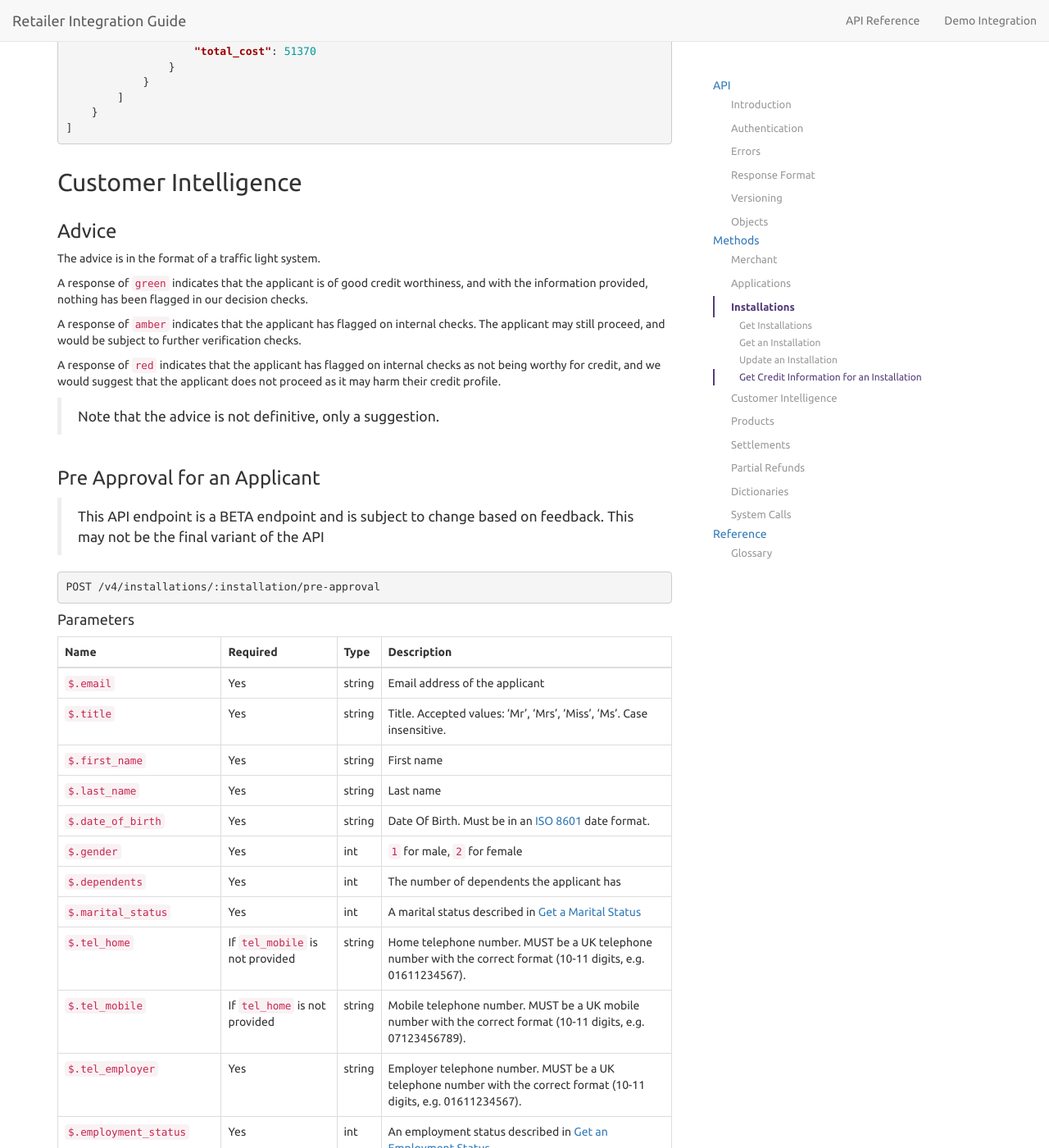
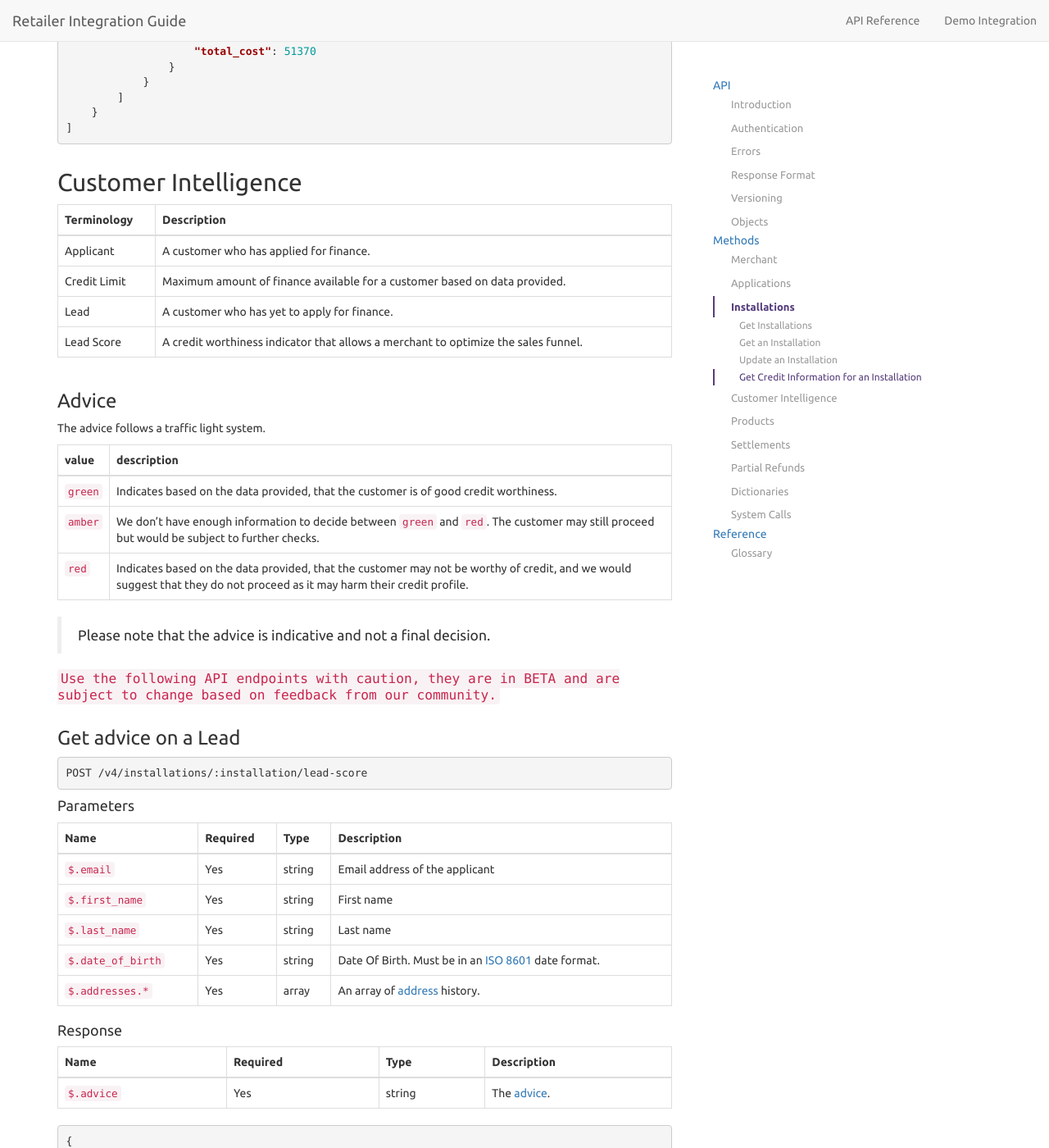
Before and after one commit to PayBreak/retailer-integration-guide, a Jekyll site: the page built from api/index.md, in a window 1280 px wide and 1400 px high, scrolled down 25001 px. Shown: the whole window at 82% size. Built offline with Jekyll 4.4.1, drawn with Linux system fonts in a browser that asks for light colours; nearby versions of some CDN libraries; Markdown is read by kramdown in place of the engine named in the settings; our own code applies the rules of GitHub Pages for plain Markdown files; some of the changed text lies outside the part shown.

Commit message:
Change order of api calls, polish description and add terminology table

````diff
--- a/_includes/v4/customer-intelligence.md
+++ b/_includes/v4/customer-intelligence.md
@@ -1,20 +1,58 @@
 ## Customer Intelligence
+
+Terminology | Description
+---|---
+Applicant | A customer who has applied for finance.
+Credit Limit | Maximum amount of finance available for a customer based on data provided.
+Lead | A customer who has yet to apply for finance.
+Lead Score | A credit worthiness indicator that allows a merchant to optimize the sales funnel.
 
 ### Advice
 
-The advice is in the format of a traffic light system.
+The advice follows a traffic light system.
 
-A response of `green` indicates that the applicant is of good credit worthiness, and with the information provided, nothing has been flagged in our decision checks.
+value | description
+--|--
+`green` | Indicates based on the data provided, that the customer is of good credit worthiness.
+`amber` | We don't have enough information to decide between `green` and `red`. The customer may still proceed but would be subject to further checks.
+`red` | Indicates based on the data provided, that the customer may not be worthy of credit, and we would suggest that they do not proceed as it may harm their credit profile.
 
-A response of `amber` indicates that the applicant has flagged on internal checks. The applicant may still proceed, and would be subject to further verification checks.
+> Please note that the advice is indicative and not a final decision.
 
-A response of `red` indicates that the applicant has flagged on internal checks as not being worthy for credit, and we would suggest that the applicant does not proceed as it may harm their credit profile.
+#### `Use the following API endpoints with caution, they are in BETA and are subject to change based on feedback from our community.`
 
-> Note that the advice is not definitive, only a suggestion.
+### Get advice on a Lead
+
+```
+POST {{ site.data.globals.api_prefix }}/installations/:installation/lead-score
+```
+
+#### Parameters
+
+Name | Required | Type | Description
+--- | --- | --- | ---
+`$.email` | Yes | string | Email address of the applicant
+`$.first_name` | Yes | string | First name
+`$.last_name` | Yes | string | Last name
+`$.date_of_birth` | Yes | string | Date Of Birth. Must be in an [ISO 8601](https://en.wikipedia.org/wiki/ISO_8601) date format.
+`$.addresses.*` | Yes | array | An array of [address](#address) history.
+
+#### Response
+
+Name | Required | Type | Description
+--- | --- | --- | ---
+`$.advice` | Yes | string | The [advice](#advice).
+
+```json
+{
+    "advice": "green"
+}
+```
 
 ### Pre Approval for an Applicant
 
-> This API endpoint is a BETA endpoint and is subject to change based on feedback. This may not be the final variant of the API
+This is also known as Agreement In Principle (`AIP`).
+
 
 ```
 POST {{ site.data.globals.api_prefix }}/installations/:installation/pre-approval
@@ -57,39 +95,7 @@ Name | Required | Type | Description
 }
 ```
 
-### Get advice on Lead Score for an Applicant
-
-> This API endpoint is a BETA endpoint and is subject to change based on feedback. This may not be the final variant of the API
-
-```
-POST {{ site.data.globals.api_prefix }}/installations/:installation/lead-score
-```
-
-#### Parameters
-
-Name | Required | Type | Description
---- | --- | --- | ---
-`$.email` | Yes | string | Email address of the applicant
-`$.first_name` | Yes | string | First name
-`$.last_name` | Yes | string | Last name
-`$.date_of_birth` | Yes | string | Date Of Birth. Must be in an [ISO 8601](https://en.wikipedia.org/wiki/ISO_8601) date format.
-`$.addresses.*` | Yes | array | An array of [address](#address) history.
-
-#### Response
-
-Name | Required | Type | Description
---- | --- | --- | ---
-`$.advice` | Yes | string | The [advice](#advice).
-
-```json
-{
-    "advice": "green"
-}
-```
-
 ### Get advice on Credit limit for an Applicant
-
-> This API endpoint is a BETA endpoint and is subject to change based on feedback. This may not be the final variant of the API
 
 ```
 POST {{ site.data.globals.api_prefix }}/installations/:installation/credit-limit
--- a/_includes/v4/toc.html
+++ b/_includes/v4/toc.html
@@ -64,8 +64,8 @@
     </li>
     <li><a href="#customer-intelligence">Customer Intelligence</a>
         <ul class="nav nav-stacked">
+            <li><a href="#get-advice-on-a-lead">Get advice on a Lead</a></li>
             <li><a href="#pre-approval-for-an-applicant">Pre Approval for an Applicant</a></li>
-            <li><a href="#get-advice-on-lead-score-for-an-applicant">Get advice on Lead Score for an Applicant</a></li>
             <li><a href="#get-advice-on-credit-limit-for-an-applicant">Get advice on Credit Limit for an Applicant</a></li>
         </ul>
     </li>
````
